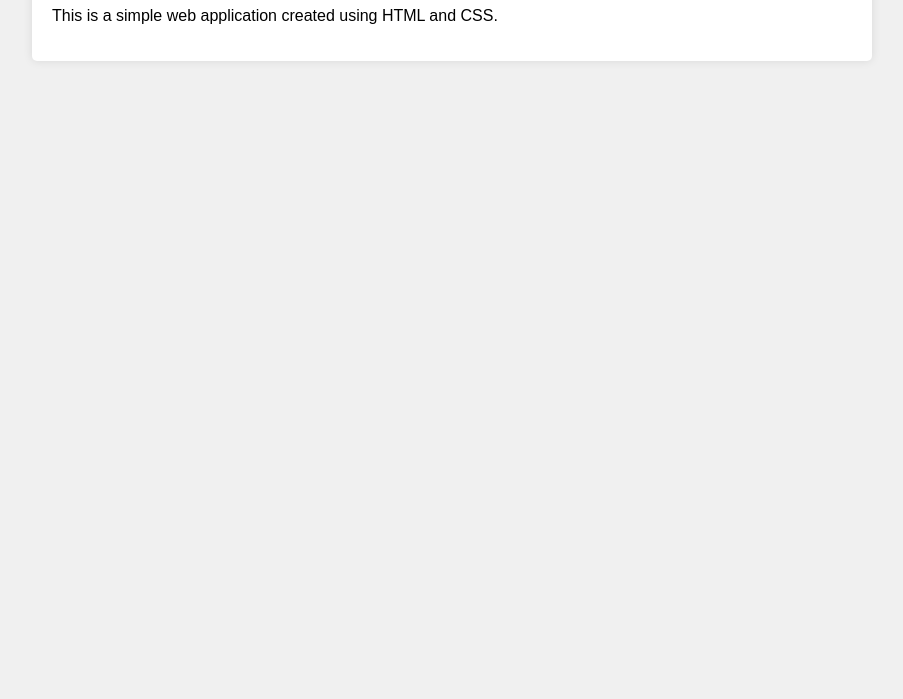
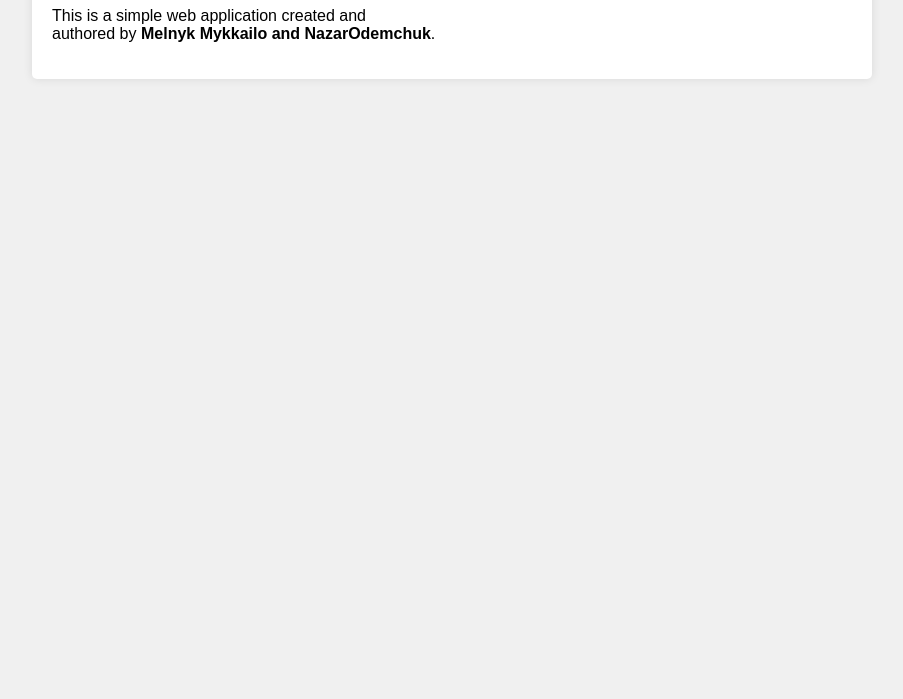
Before and after one commit to dEdmishka/IIT_Labs, a plain HTML site: page index.html in a window 1280 px wide. Shown: the part 101-800 px from the top of the page, without its empty margins (188-1091 px from the left). Drawn offline with Linux system fonts and the light colour scheme.

```diff
--- a/index.html
+++ b/index.html
@@ -1,15 +1,20 @@
 <!DOCTYPE html>
 <html lang="en">
+
 <head>
     <meta charset="UTF-8">
     <meta name="viewport" content="width=device-width, initial-scale=1.0">
     <title>Simple Web App</title>
     <link rel="stylesheet" href="styles.css">
 </head>
+
 <body>
     <div class="container">
         <h1>Welcome to My Simple Web App</h1>
-        <p>This is a simple web application created using HTML and CSS.</p>
+        <p>This is a simple web application created and
+            <br>authored by <strong>Melnyk Mykkailo and NazarOdemchuk</strong>.
+        </p>
     </div>
 </body>
+
 </html>
```
Also changed, not shown: 3 other files.
